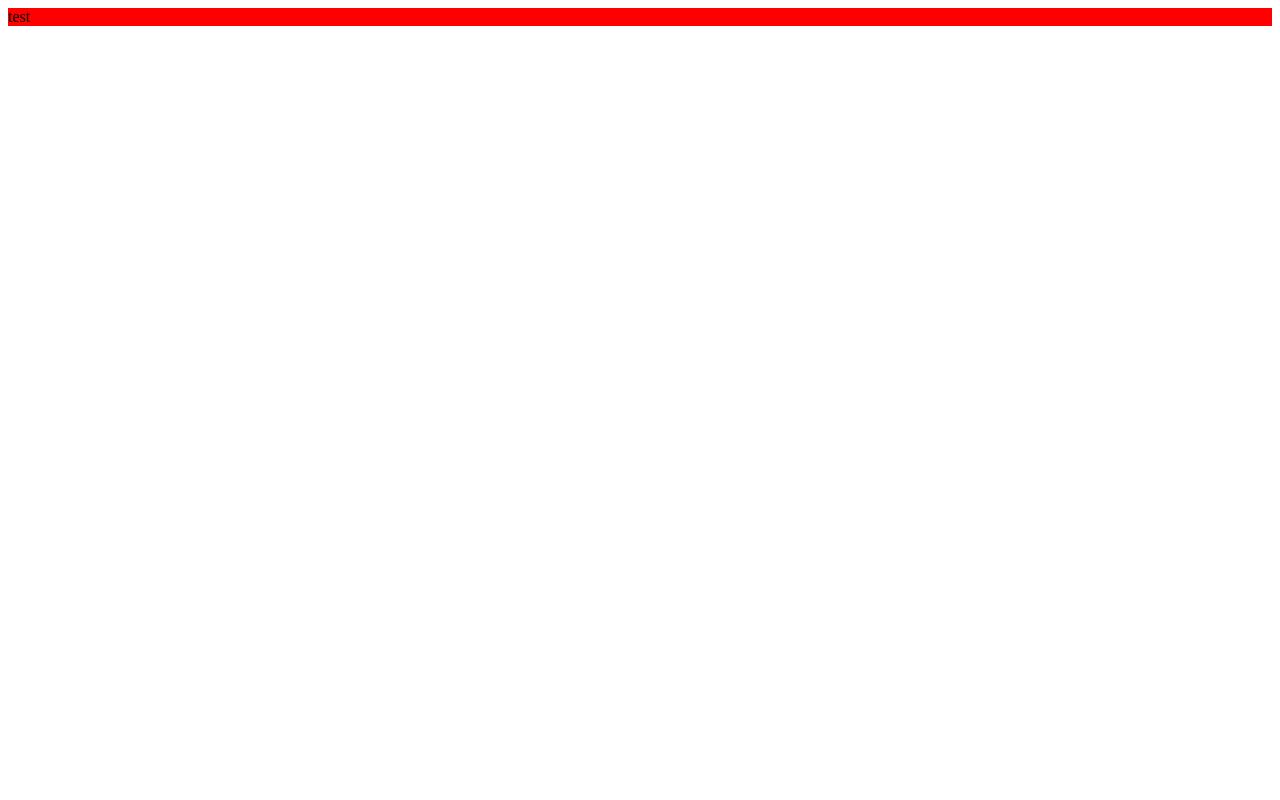
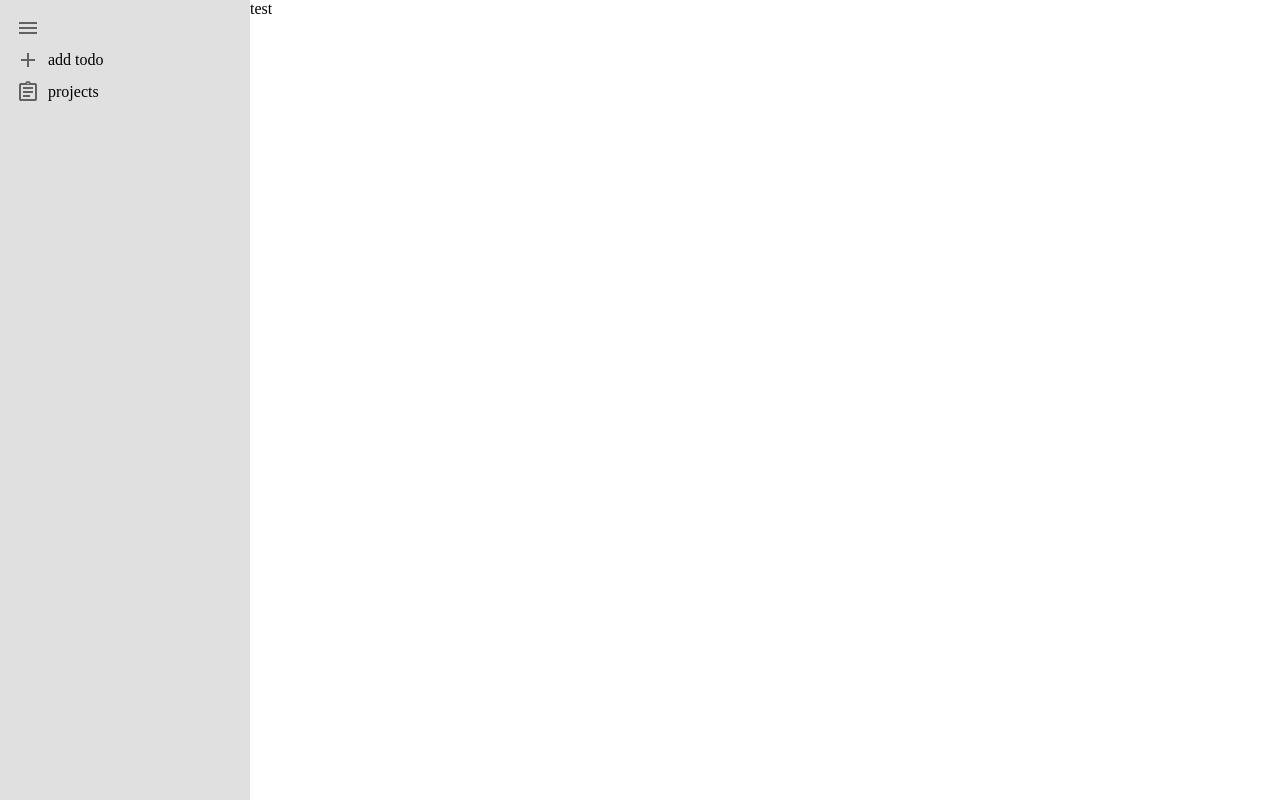
Before and after one commit to castawaypirate/odin-todo-list, a website built with webpack: page src/index.html in a window 1280 px wide. Built offline with nearby package versions, Linux system fonts and the light colour scheme.

Commit message:
Sidebar toggle

```diff
--- a/src/css/styles.css
+++ b/src/css/styles.css
@@ -1,3 +1,77 @@
+* {
+  margin: 0;
+  padding: 0;
+  box-sizing: border-box;
+}
+.container {
+  display: flex;
+
+  svg {
+    fill: #606263;
+    min-width: 24px;
+  }
+}
+
+button.toggle {
+  width: 24px;
+  height: 24px;
+  z-index: 10;
+  position: fixed;
+  left: 1rem;
+  top: 1rem;
+  background-color: transparent;
+  border: none;
+  border-radius: 5px;
+
+  &:hover {
+    cursor: pointer;
+  }
+}
+
+/* button.toggle:hover { */
+/*   cursor: pointer; */
+/* } */
+
+nav {
+  flex: none;
+  width: 250px;
+  height: 100vh;
+  padding-top: 3rem;
+  padding-left: 1rem;
+  background-color: #e0e0e0;
+  transition: all 0.3s;
+
+  &.min {
+    width: 60px;
+
+    span {
+      opacity: 0;
+    }
+  }
+
+  ul {
+    list-style: none;
+    display: flex;
+    flex-direction: column;
+    gap: 0.5rem;
+
+    li {
+      display: flex;
+      flex-direction: row;
+      gap: 0.5rem;
+      align-items: center;
+    }
+
+    li:hover {
+      cursor: pointer;
+    }
+
+    span {
+      transition: opacity 0.2s ease-out;
+      white-space: nowrap;
+    }
+  }
+}
+
 #content {
-  background-color: red;
 }
--- a/src/index.html
+++ b/src/index.html
@@ -7,6 +7,55 @@
     <title>Odin Todo List</title>
   </head>
   <body>
-    <div id="content">test</div>
+    <div class="container">
+      <button class="toggle" type="button">
+        <svg
+          xmlns="http://www.w3.org/2000/svg"
+          height="24px"
+          viewBox="0 -960 960 960"
+          width="24px"
+          fill="#e3e3e3"
+        >
+          <path
+            d="M120-240v-80h720v80H120Zm0-200v-80h720v80H120Zm0-200v-80h720v80H120Z"
+          />
+        </svg>
+      </button>
+
+      <nav id="sidebar">
+        <ul>
+          <li>
+            <svg
+              xmlns="http://www.w3.org/2000/svg"
+              height="24px"
+              viewBox="0 -960 960 960"
+              width="24px"
+              fill="#e3e3e3"
+            >
+              <path
+                d="M440-440H200v-80h240v-240h80v240h240v80H520v240h-80v-240Z"
+              />
+            </svg>
+            <span>add todo</span>
+          </li>
+          <li>
+            <svg
+              xmlns="http://www.w3.org/2000/svg"
+              height="24px"
+              viewBox="0 -960 960 960"
+              width="24px"
+              fill="#e3e3e3"
+            >
+              <path
+                d="M200-120q-33 0-56.5-23.5T120-200v-560q0-33 23.5-56.5T200-840h168q13-36 43.5-58t68.5-22q38 0 68.5 22t43.5 58h168q33 0 56.5 23.5T840-760v560q0 33-23.5 56.5T760-120H200Zm0-80h560v-560H200v560Zm80-80h280v-80H280v80Zm0-160h400v-80H280v80Zm0-160h400v-80H280v80Zm221.5-198.5Q510-807 510-820t-8.5-21.5Q493-850 480-850t-21.5 8.5Q450-833 450-820t8.5 21.5Q467-790 480-790t21.5-8.5ZM200-200v-560 560Z"
+              />
+            </svg>
+            <span>projects</span>
+          </li>
+        </ul>
+      </nav>
+
+      <main id="content">test</main>
+    </div>
   </body>
 </html>
--- a/src/js/index.js
+++ b/src/js/index.js
@@ -1,3 +1,7 @@
 import "../css/styles.css";
 
-console.log("test");
+document
+  .querySelector(".toggle")
+  .addEventListener("click", function toggleNav() {
+    document.querySelector("#sidebar").classList.toggle("min");
+  });
```
